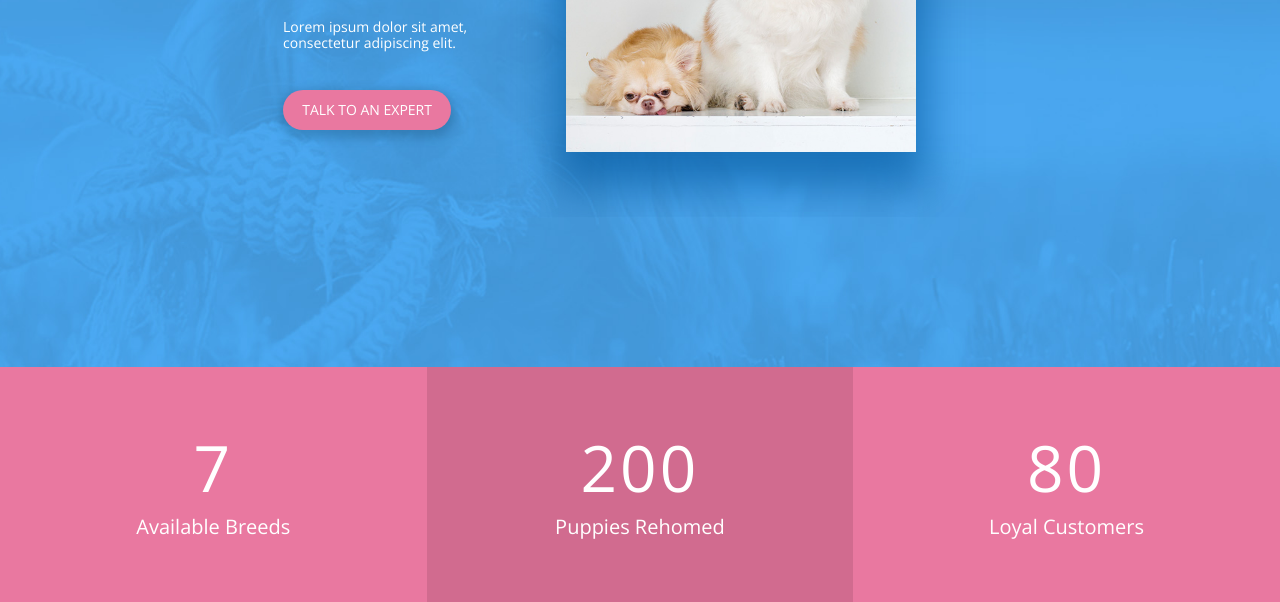
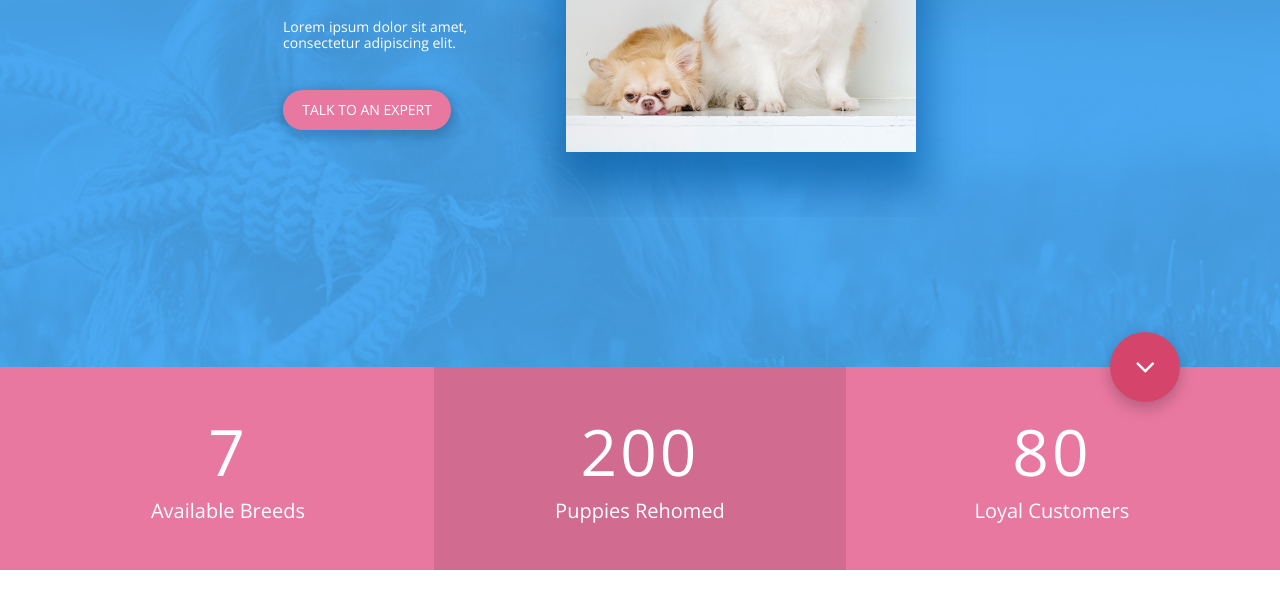
Before and after one commit to ramojej/harp-of-heavens-kennel, a website: page app/index.html in a window 1280 px wide. Shown: the part 488-1090 px from the top of the page. After the commit the page ends 1058 px from the top, so only its background shows below. Drawn offline with nearby package versions, Linux system fonts and the light colour scheme; a web font is replaced by a local one.

Commit message:
Finished circle button

```diff
--- a/app/assets/styles/modules/_stats.css
+++ b/app/assets/styles/modules/_stats.css
@@ -1,37 +1,66 @@
-.stats__row {
+.stats {
 	background-color: $mainPink;
+	position: relative;
+
+		&__row {
 		color: #fff;
 		padding: 2rem 0;
 		text-align: center;
+		}
 
-	&--dark-pink {
+		&__row--dark-pink {
 			background-color: #d16b8f;
 		}
 
-	.stats--num {
+		&--num {
 			font-size: 2rem;
 			letter-spacing: 3px;
 		}
 
-	.stats--catch {
+		&--catch {
 			display: block;
 			font-size: 1.1rem;
 			margin-top: 10px;
 		}
 
 			@mixin atMedium {
-		& {
-			padding: 4rem 0;
+
+			&__row {
+				padding: 3rem 0;
 			}
 
-		.stats--num {
+			&--num {
 				font-size: 4rem;
 			}
 
-		.stats--catch {
+			&--catch {
 				font-size: 1.25rem;
+			}
+
+			&__circle-button {
+				background-color: #d5446a;
+				border-radius: 50%;
+				box-shadow: 0px 6px 16px 0px rgba(0,0,0,0.23);
+				position: absolute;
+				top: -35px;
+				right: 100px;
+				height: 70px;
+				width: 70px;
+				transition: 0.5s box-shadow ease;
+
+				&:hover {
+					box-shadow: 0px 6px 20px 0px rgba(255,255,255,0.23);
+				}
+
+				& > i {
+					color: #fff;
+					font-size: 32px;
+					position: absolute;
+					top: 50%;
+					left: 25px;
+					transform: translateY(-50%);
+				}
 			}
 		}
 
-
 }
--- a/app/assets/styles/modules/_wrapper.css
+++ b/app/assets/styles/modules/_wrapper.css
@@ -8,4 +8,9 @@
 	&--small {
 		max-width: 750px;
 	}
+
+	&--no-padding {
+		padding-left: 0;
+		padding-right: 0;
+	}
 }
--- a/app/index.html
+++ b/app/index.html
@@ -51,6 +51,14 @@
 
 		<!-- START STATS SECTION -->
 		<section class="stats">
+
+			<a href="#" class="stats__circle-button">
+				<i class="fa fa-angle-down" aria-hidden="true"></i>
+			</a>
+
+			<div class="wrapper wrapper--no-padding">
+
+				<div class="row">
 					<div class="row__medium-4 stats__row">
 						 <span class="stats--num">7</span>	<br>
 						 <span class="stats--catch">Available Breeds</span>
@@ -63,6 +71,9 @@
 						<span class="stats--num">80</span>	<br>
 						<span class="stats--catch">Loyal Customers</span>
 					</div>
+				</div>
+
+			</div>
 
 		</section>
 		<!-- END STATS SECTION -->
--- a/app/temp/styles/styles.css
+++ b/app/temp/styles/styles.css
@@ -646,6 +646,11 @@ img {
   max-width: 750px;
 }
 
+.wrapper--no-padding {
+  padding-left: 0;
+  padding-right: 0;
+}
+
 .large-hero {
 	background-image: url('../../assets/images/kv-bg.jpg');
 	height: 700px;
@@ -733,25 +738,28 @@ img {
   }
 }
 
+.stats {
+	background-color: #e978a0;
+	position: relative;
+
+}
+
 .stats__row {
-	background-color: #e978a0;
-	color: #fff;
-	padding: 2rem 0;
-	text-align: center;
-
-
+  color: #fff;
+  padding: 2rem 0;
+  text-align: center;
 }
 
 .stats__row--dark-pink {
   background-color: #d16b8f;
 }
 
-.stats__row .stats--num {
+.stats--num {
   font-size: 2rem;
   letter-spacing: 3px;
 }
 
-.stats__row .stats--catch {
+.stats--catch {
   display: block;
   font-size: 1.1rem;
   margin-top: 10px;
@@ -762,14 +770,40 @@ img {
 @media (min-width: 800px) {
 
   .stats__row {
-    padding: 4rem 0;
+    padding: 3rem 0;
   }
 
-  .stats__row .stats--num {
+  .stats--num {
     font-size: 4rem;
   }
 
-  .stats__row .stats--catch {
+  .stats--catch {
     font-size: 1.25rem;
   }
+
+  .stats__circle-button {
+    background-color: #d5446a;
+    border-radius: 50%;
+    box-shadow: 0px 6px 16px 0px rgba(0,0,0,0.23);
+    position: absolute;
+    top: -35px;
+    right: 100px;
+    height: 70px;
+    width: 70px;
+    transition: 0.5s box-shadow ease;
+  }
+
+  .stats__circle-button:hover {
+    box-shadow: 0px 6px 20px 0px rgba(255,255,255,0.23);
+  }
+
+  .stats__circle-button > i {
+    color: #fff;
+    font-size: 32px;
+    position: absolute;
+    top: 50%;
+    left: 25px;
+    -webkit-transform: translateY(-50%);
+            transform: translateY(-50%);
+  }
 }
```
Also changed, not shown: app/assets/images/arrow-down.png (added). Lines whose indentation alone changed are shown as unchanged.
